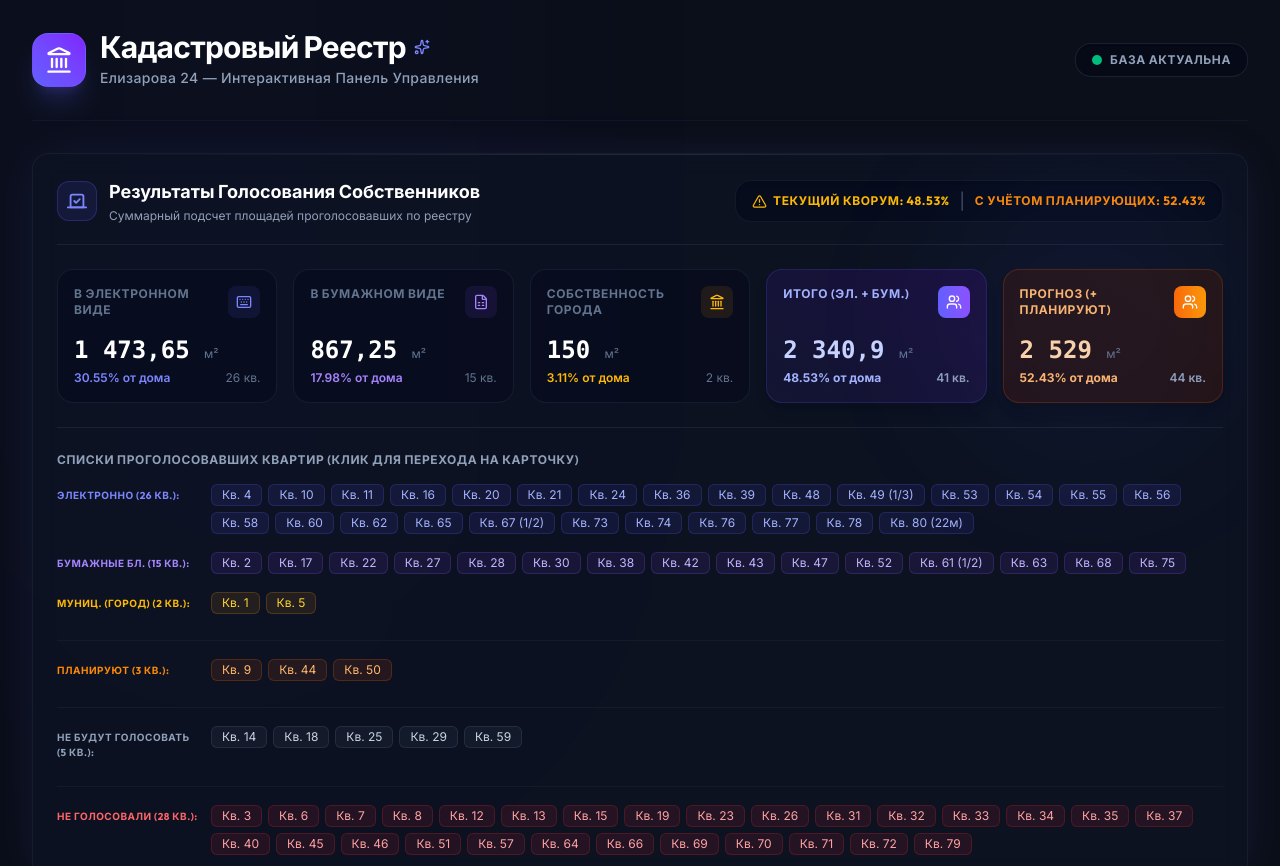
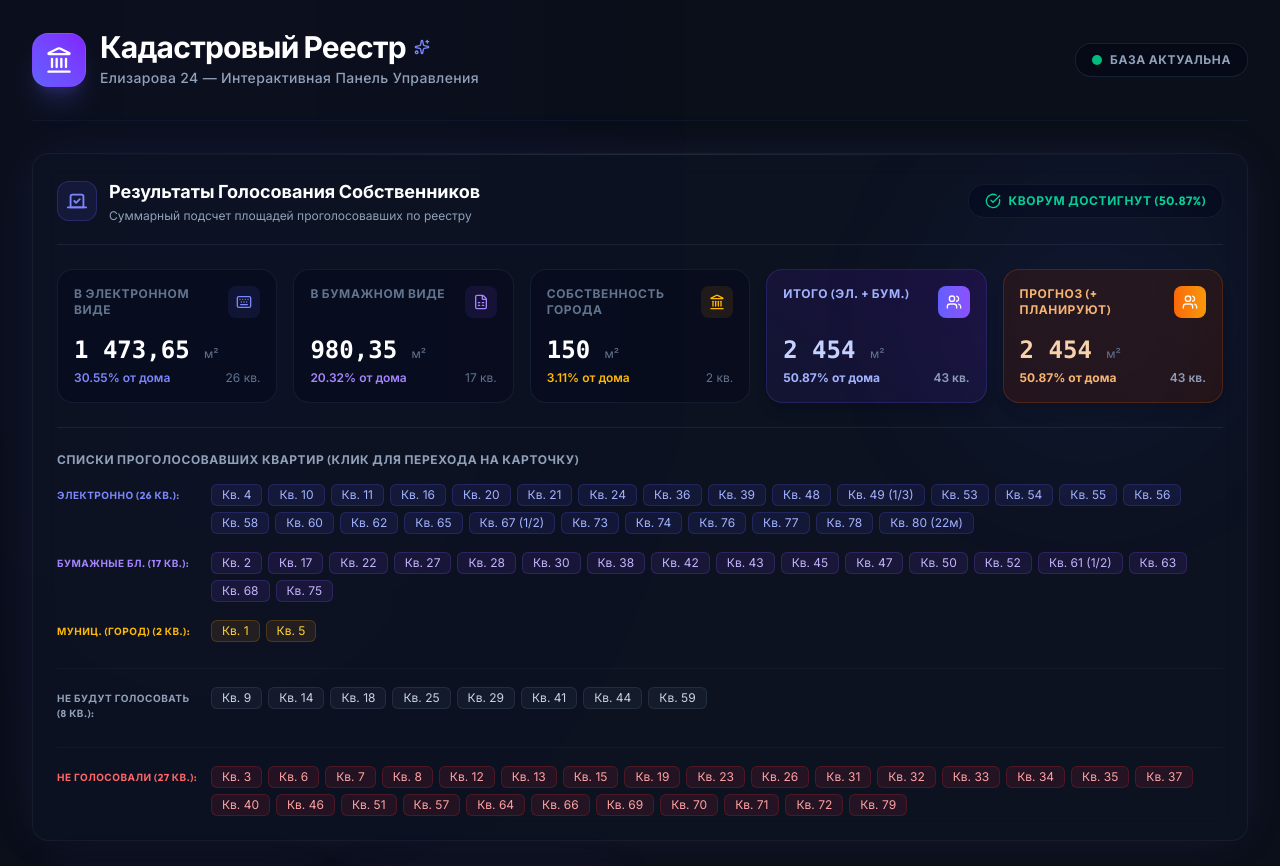
Before and after one commit to HerbertLiskin/cadastr24, a React (Vite) app: page / in a window 1280 px wide. Shown: the top 866 px of the page. Built offline with nearby package versions, Linux system fonts and the light colour scheme.

Commit message:
Update VotingResults.tsx

```diff
--- a/src/widgets/voting-results/VotingResults.tsx
+++ b/src/widgets/voting-results/VotingResults.tsx
@@ -13,10 +13,10 @@ export const VotingResults: React.FC<VotingResultsProps> = ({ apartments, totalA
   const navigate = useNavigate();
 
   const elecFull = [4, 10, 11, 16, 20, 21, 24, 36, 39, 48, 53, 54, 55, 56, 58, 60, 62, 65, 73, 74, 76, 77, 78];
-  const paperFull = [2, 17, 22, 27, 28, 30, 38, 42, 43, 47, 52, 63, 68, 75];
+  const paperFull = [2, 17, 22, 27, 28, 30, 38, 42, 43, 45, 47, 50, 52, 63, 68, 75];
   const cityFull = [1, 5];
-  const planningFull = [9, 44, 50];
-  const refusedFull = [14, 18, 25, 29, 59];
+  const planningFull: number[] = [];
+  const refusedFull = [9, 14, 18, 25, 29, 41, 44, 59];
 
   // Helper structures to display voters in order
   const elecVoters = useMemo(() => {
@@ -324,6 +324,7 @@ export const VotingResults: React.FC<VotingResultsProps> = ({ apartments, totalA
           </div>
 
           {/* Planning Voters List */}
+          {planningFull.length > 0 && (
             <div className="flex flex-col sm:flex-row sm:items-start gap-2.5 border-t border-slate-800/40 pt-4.5 mt-2">
               <span className="text-[10px] font-bold uppercase tracking-wider text-orange-400 font-display w-36 shrink-0 mt-1">
                 Планируют ({planningFull.length} кв.):
@@ -340,6 +341,7 @@ export const VotingResults: React.FC<VotingResultsProps> = ({ apartments, totalA
                 ))}
               </div>
             </div>
+          )}
 
           {/* Refused to Vote List */}
           <div className="flex flex-col sm:flex-row sm:items-start gap-2.5 border-t border-slate-800/40 pt-4.5 mt-2">
```
Lines whose indentation alone changed are shown as unchanged.
